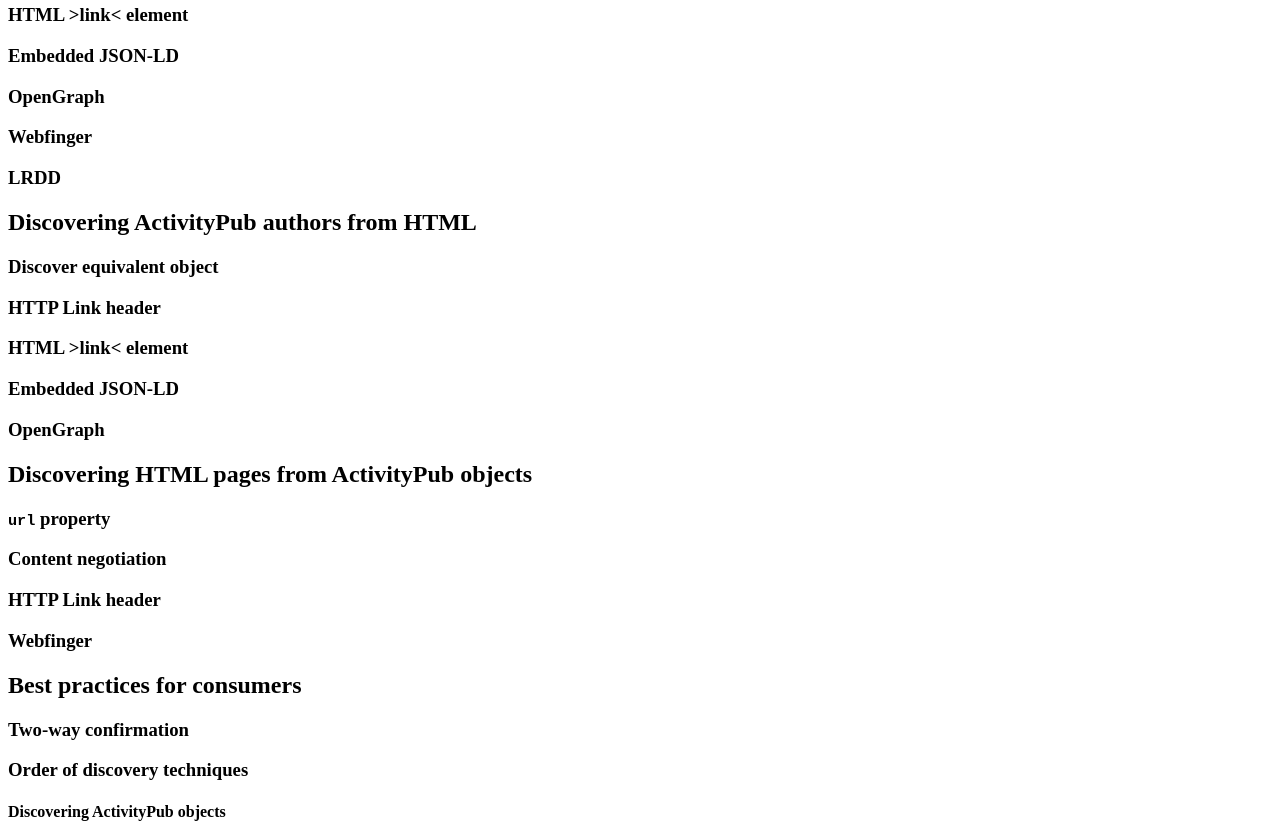
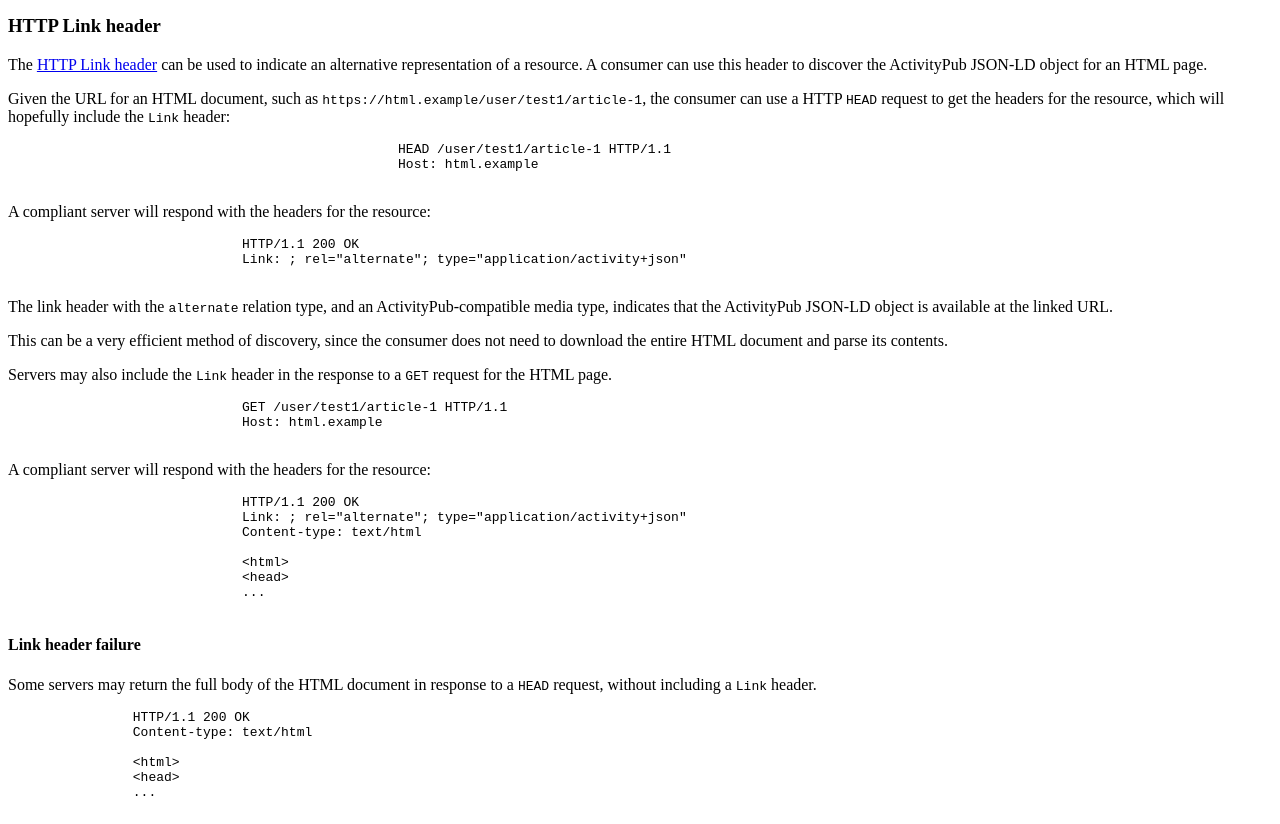
Before and after one commit to swicg/activitypub-html-discovery, a plain HTML site: page index.html in a window 1280 px wide. Shown: the part 1835-2659 px from the top of the page. Drawn offline with Linux system fonts and the light colour scheme.

Commit message:
doc: Link header

```diff
--- a/index.html
+++ b/index.html
@@ -109,6 +109,11 @@
               }
             </pre>
       <p>
+        This is typically used when the ActivityPub server and the HTML server are implemented in the same software package.
+        Because this has historically been the case for many implementations, some consumers expect this behavior to be the
+        default.
+        </p>
+        <p>
         Alternately, the server may respond with a <code>308 Permanent Redirect</code> to indicate the location of the JSON-LD
         representation.
       </p>
@@ -159,6 +164,69 @@
     </section>
     <section>
       <h3>HTTP Link header</h3>
+      <p>
+        The <a href="https://datatracker.ietf.org/doc/html/rfc8288">HTTP Link header</a> can be used to indicate an
+        alternative representation of a resource. A consumer can use this header to discover the ActivityPub JSON-LD object
+        for an HTML page.
+      </p>
+      <p>
+        Given the URL for an HTML document, such as <code>https://html.example/user/test1/article-1</code>, the consumer can
+        use a HTTP <code>HEAD</code> request to get the headers for the resource, which will hopefully include the
+        <code>Link</code> header:
+      </p>
+      <pre class="HTTP">
+                                                  HEAD /user/test1/article-1 HTTP/1.1
+                                                  Host: html.example
+                                                </pre>
+      <p>
+        A compliant server will respond with the headers for the resource:
+      </p>
+      <pre class="HTTP">
+                              HTTP/1.1 200 OK
+                              Link: <https://ap.example/api/articles/article-1.jsonld>; rel="alternate"; type="application/activity+json"
+                              </pre>
+      <p>
+        The link header with the <code>alternate</code> relation type, and an ActivityPub-compatible media type, indicates
+        that the ActivityPub JSON-LD object is available at the linked URL.
+      </p>
+      <p>
+        This can be a very efficient method of discovery, since the consumer does not need to download the entire HTML
+        document and parse its contents.
+      </p>
+      <p>
+        Servers may also include the <code>Link</code> header in the response to a <code>GET</code> request for the HTML page.
+      </p>
+      <pre class="HTTP">
+                              GET /user/test1/article-1 HTTP/1.1
+                              Host: html.example
+                              </pre>
+      <p>
+        A compliant server will respond with the headers for the resource:
+      </p>
+      <pre class="HTTP">
+                              HTTP/1.1 200 OK
+                              Link: <https://ap.example/api/articles/article-1.jsonld>; rel="alternate"; type="application/activity+json"
+                              Content-type: text/html
+
+                              &lt;html&gt;
+                              &lt;head&gt;
+                              ...
+                              </pre>
+      <section>
+        <h4>Link header failure</h4>
+        <p>
+          Some servers may return the full body of the HTML document in response to a <code>HEAD</code> request, without
+          including a <code>Link</code> header.
+        </p>
+        <pre class="HTTP">
+                HTTP/1.1 200 OK
+                Content-type: text/html
+
+                &lt;html&gt;
+                &lt;head&gt;
+                ...
+                </pre>
+      </section>
     </section>
     <section>
       <h3>HTML &gt;link&lt; element</h3>
```
